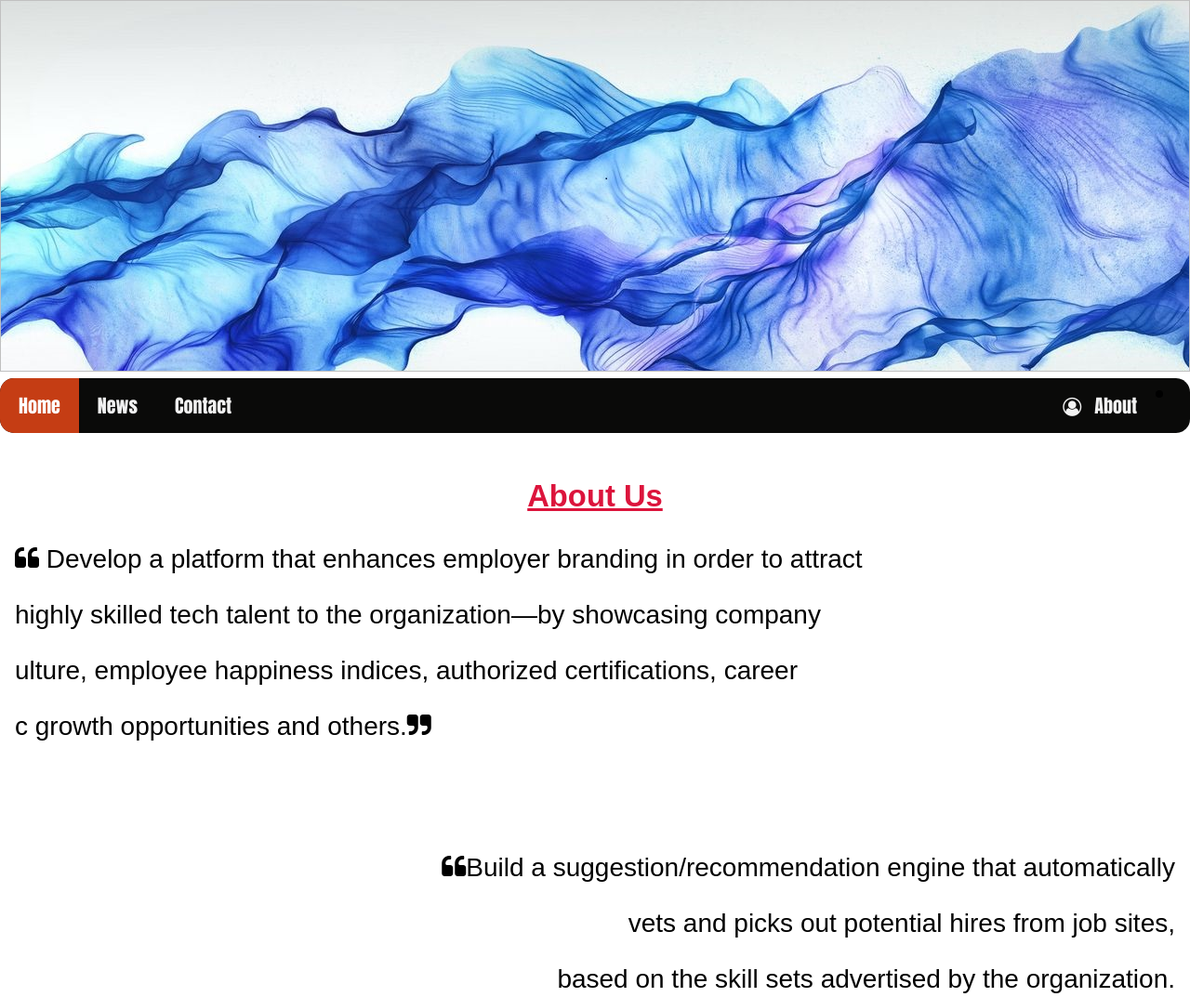
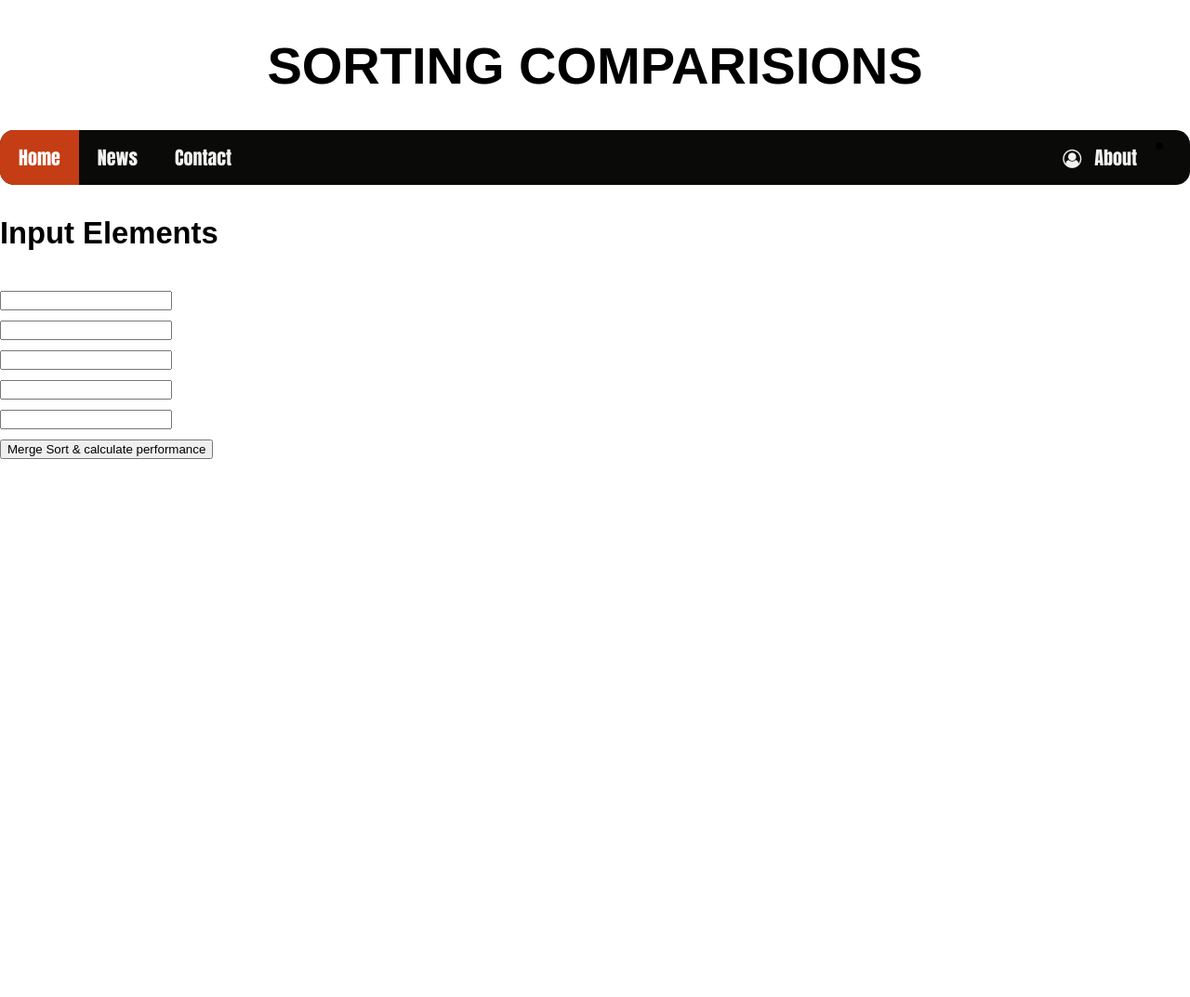
Before and after one commit to krishanpal99/DevopsProject_KOM60AP02, a plain HTML site: page index.html in a window 1280 px wide. Shown: the top 1073 px of the page at 93% size. After the commit the page ends 800 px from the top, so only its background shows below. Drawn offline with Linux system fonts and the light colour scheme.

Commit message:
updated the index.html with merge sort

```diff
--- a/index.html
+++ b/index.html
@@ -12,13 +12,15 @@
 </head>
 <body>
 
-<div class="header">
+<!-- <div class="header"> -->
   <!--<h2>Scroll Down</h2>
   <p>Scroll down to see the sticky effect.</p>-->
-  <img id="header-image" >
+  <!-- <img id="header-image" >
   <div class="cpm-logo"></div>
+</div> -->
+<div class="heading">
+  <center><h1>SORTING COMPARISIONS</h1></center>
 </div>
-
 
 <div id="navbar">
   <a class="active" href="javascript:void(0)">Home</a>
@@ -28,26 +30,39 @@
    &nbsp;  About</a></li>
 </div>
 
-<div class="content">
-  <h3 style="text-align: center; font-family:fantasy; color: crimson;"><u>About Us</u></h3>
-  <div>
-  <p><i class="fa fa-quote-left" aria-hidden="true"></i> Develop a platform that enhances employer branding in order to attract</p>
-  <p>highly skilled tech talent to the organization—by showcasing company</p>
-  <p>ulture, employee happiness indices, authorized certifications, career</p>
-  <p>c growth opportunities and others.<i class="fa fa-quote-right" aria-hidden="true"></i>
-  </p>
-  </div>
-  <br>
-  <br>
+<div class="inputf">
+<!--  <input type="text"  id="input1" size="10"/>
+  <input type="button" value="Merge Sort" id="submit" onclick="take_input()"/>
+-->
+<h3 id="po">Input  Elements</h3>
+  <!-- <p>ENter the no. of elements to sort </p>
+  <input type="text" id="size1" value=""/><br><br> -->
 
-  <div class="quote_2">
 
-    <p><i class="fa fa-quote-left" aria-hidden="true"></i>Build a suggestion/recommendation engine that automatically
-      <p>vets and picks out potential hires from job sites, </p>
-      <p>based on the skill sets advertised by the organization.</p><i class="fa fa-quote-right" aria-hidden="true"></i>
-  </div>
+    <form class="al" action="index.html" method="post">
+      <!-- <div id = "list"></div> -->
+        <input type="text" name="array[]" value="" /><br>
+        <input type="text" name="array[]" value="" /><br>
+        <input type="text" name="array[]" value="" /><br>
+        <input type="text" name="array[]" value="" /><br>
+        <input type="text" name="array[]" value="" /><br>
+        <button type="button" name="button" onclick="take_input()">
+           Merge Sort & calculate performance
+        </button>
+        <br>
+
+
+
+     </form>
+
+    <p id = "par"></p>
+    <br>
 
 </div>
+<br>
+<br>
+<br>
+
 
 <script>
 window.onscroll = function() {myFunction()};
@@ -62,7 +77,80 @@ function myFunction() {
     navbar.classList.remove("sticky");
   }
 }
+var inputArray =[];
+
+function take_input(){
+
+  var input = document.getElementsByName('array[]');
+  // var i_size = document.getElementById('size1');
+
+  // for(var c = 0; c < i_size; c++){
+  //   var x = document.createElement("input");
+  //   x.setAttribute("type","number");
+  // }
+  //document.getElementById("list").innerHTML= x;
+  var inputArray =[];
+  for (var i = 0; i < input.length; i++) {
+      //var a = input[i];
+      var ans = input[i];
+      inputArray.push(Number(ans.value));
+  }
+  //alert(inputArray.length);
+  //alert(inputArray[0]);
+  start = performance.now();
+  function mergeSort (inputArray) {
+  // No need to sort the array if the array only has one element or empty
+  if (inputArray.length <= 1) {
+    return inputArray;
+  }
+  // In order to divide the array in half, we need to figure out the middle
+  const middle = Math.floor(inputArray.length / 2);
+
+  // This is where we will be dividing the array into left and right
+  const left = inputArray.slice(0, middle);
+  const right = inputArray.slice(middle);
+
+  // Using recursion to combine the left and right
+  return merge(
+    mergeSort(left), mergeSort(right)
+  );
+}
+
+// Merge the two arrays: left and right
+function merge (left, right) {
+  let resultArray = [], leftIndex = 0, rightIndex = 0;
+
+  // We will concatenate values into the resultArray in order
+  while (leftIndex < left.length && rightIndex < right.length) {
+    if (left[leftIndex] < right[rightIndex]) {
+      resultArray.push(left[leftIndex]);
+      leftIndex++; // move left array cursor
+    } else {
+      resultArray.push(right[rightIndex]);
+			rightIndex++; // move right array cursor
+    }
+  }
+
+  // We need to concat to the resultArray because there will be one element left over after the while loop
+  return resultArray
+          .concat(left.slice(leftIndex))
+          .concat(right.slice(rightIndex));
+}
+
+end = performance.now();
+var timeelapsed = end-start;
+
+
+alert(mergeSort(inputArray));
+document.getElementById("par").innerHTML = "Time taken by this sorting algo is: "+timeelapsed;
+
+
+}
+
+
 </script>
+
+
 
 </body>
 </html>
```
